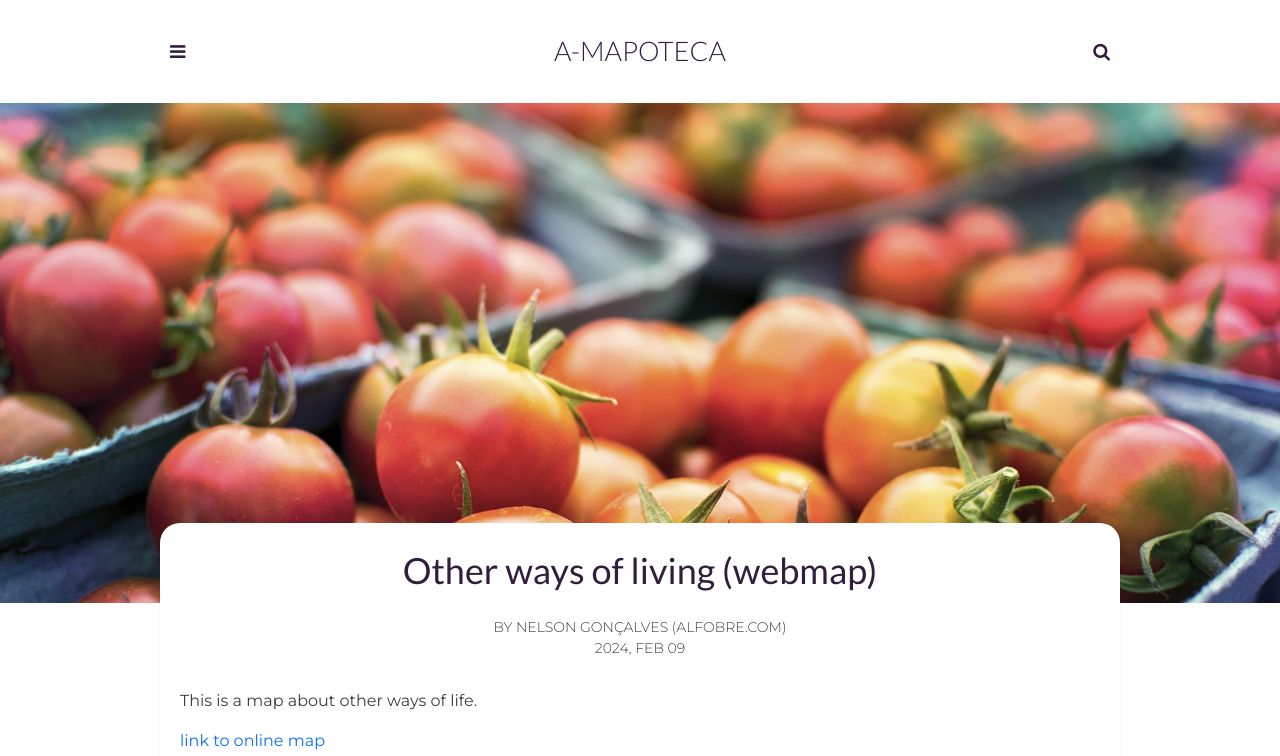
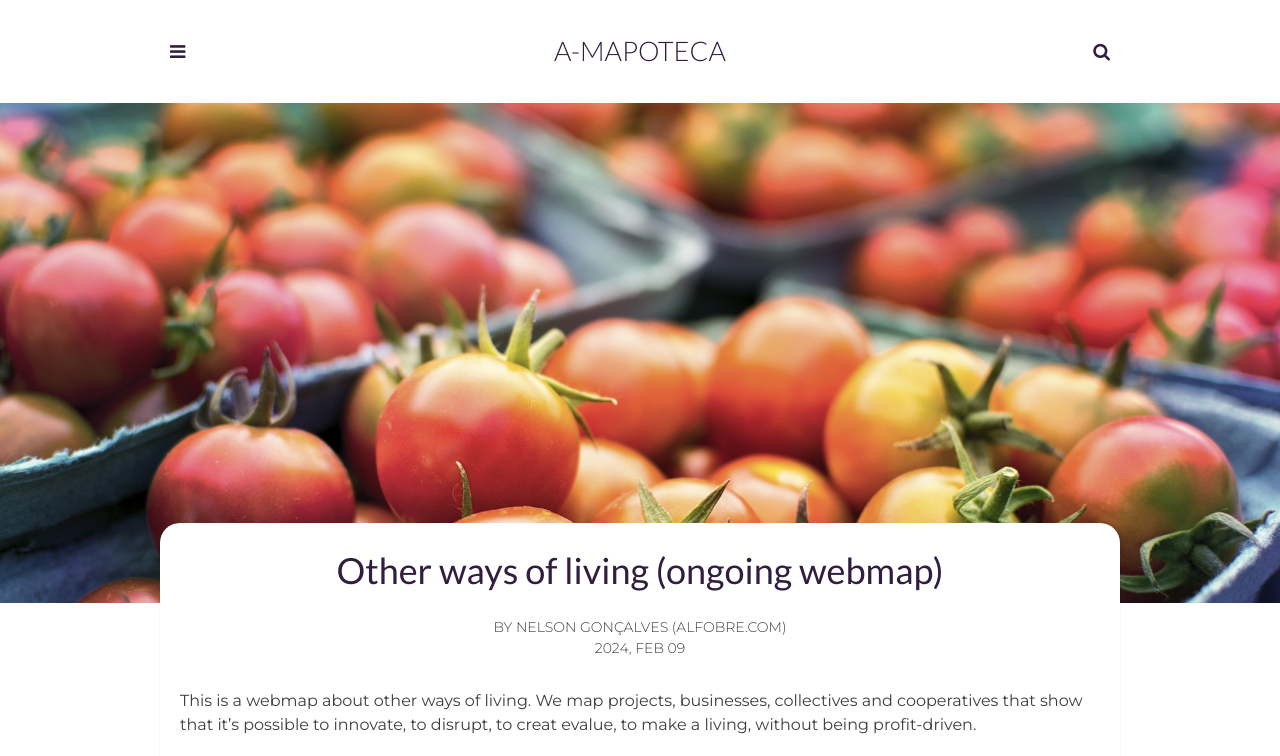
Before and after one commit to projetoalfobre/a-mapoteca, a Jekyll site: the page built from _posts/2024-02-09-alternativas.markdown, in a window 1280 px wide. Shown: the top 756 px of the page. Built offline with Jekyll 4.4.1, drawn with Linux system fonts in a browser that asks for light colours; some of the changed text lies outside the part shown.

Commit message:
Update 2024-02-09-alternativas.markdown

```diff
--- a/_posts/2024-02-09-alternativas.markdown
+++ b/_posts/2024-02-09-alternativas.markdown
@@ -1,20 +1,28 @@
 ---
 layout: post
-title: Other ways of living (webmap)
+title: Other ways of living (ongoing webmap)
 map-title: Alternativas - outros caminhos
 date: 2024-02-09 13:32:20 +0300
 description: This is a map about other ways of life. # Add post description (optional)
 img: alternatives.jpg # Add image post (optional)
-tags: [Webmap, Economy, Environment, Political, Portugal, Culture, Arts]
+tags: [Webmap, WIP, Economy, Environment, Political, Portugal, Culture, Arts]
 author: Nelson Gonçalves (Alfobre.com)
 ---
 
-This is a map about other ways of life.
+This is a webmap about other ways of living. We map projects, businesses, collectives and cooperatives that show that it's possible to innovate, to disrupt, to creat evalue, to make a living, without being profit-driven.
 
-[link to online map](https://umap.openstreetmap.fr/en/map/alternativas-outros-caminhos_1021352#7/39.623/-6.614)
+It's a work in progress and a collective project, meaning that more than one person is currently working on it. It will be updated according to the plan below and when we have the time.
+- [ ] Collect 20 portuguese examples (ongoing)
+- [ ] Collect 20 non-portuguese examples (ongoing)
+- [ ] v1.0 Organize data by layers and categories
+- [ ] Add new examples
+
+When we reach the v1.0, dataset will be shared at [A-GeoCat](https://a-geocat.alfobre.com/)
+
+Meanwhile, you can visit the map [here](https://umap.openstreetmap.fr/en/map/alternativas-outros-caminhos_1021352#7/39.623/-6.614) or check the embedded below.
 
 
-<iframe width="100%" height="300px" frameborder="0" allowfullscreen allow="geolocation" src="//umap.openstreetmap.fr/en/map/alternativas-outros-caminhos_1021352?scaleControl=true&miniMap=false&scrollWheelZoom=true&zoomControl=true&editMode=disabled&moreControl=true&searchControl=null&tilelayersControl=null&embedControl=null&datalayersControl=true&onLoadPanel=undefined&captionBar=false&captionMenus=true"></iframe>
+<iframe width="100%" height="500px" frameborder="0" allowfullscreen allow="geolocation" src="//umap.openstreetmap.fr/en/map/alternativas-outros-caminhos_1021352?scaleControl=true&miniMap=false&scrollWheelZoom=true&zoomControl=true&editMode=disabled&moreControl=true&searchControl=null&tilelayersControl=null&embedControl=null&datalayersControl=true&onLoadPanel=undefined&captionBar=false&captionMenus=true"></iframe>
 
 
 {% include cc-by.html %}
```
